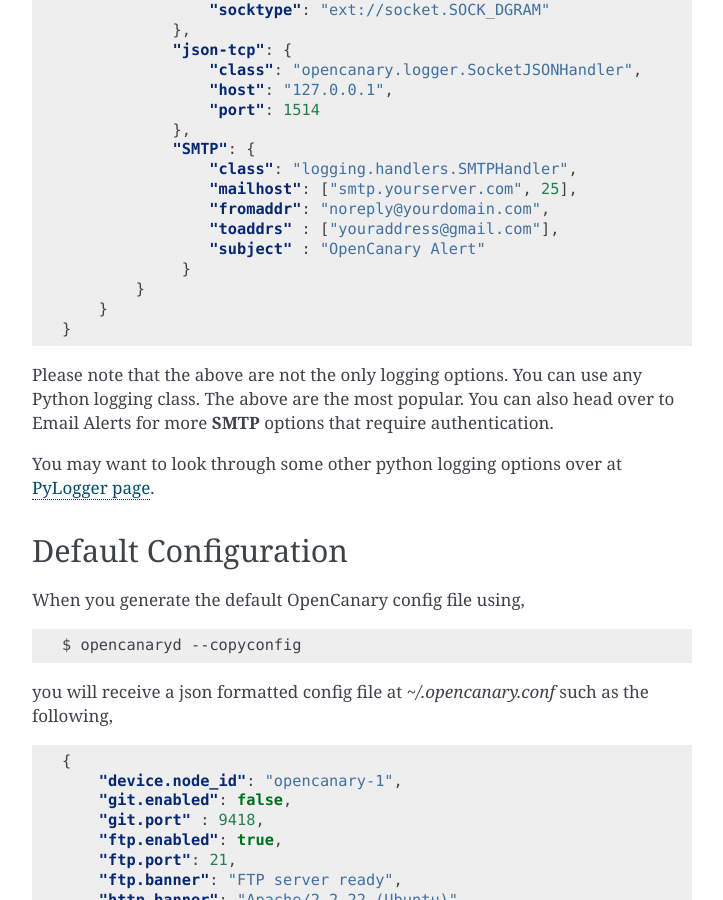
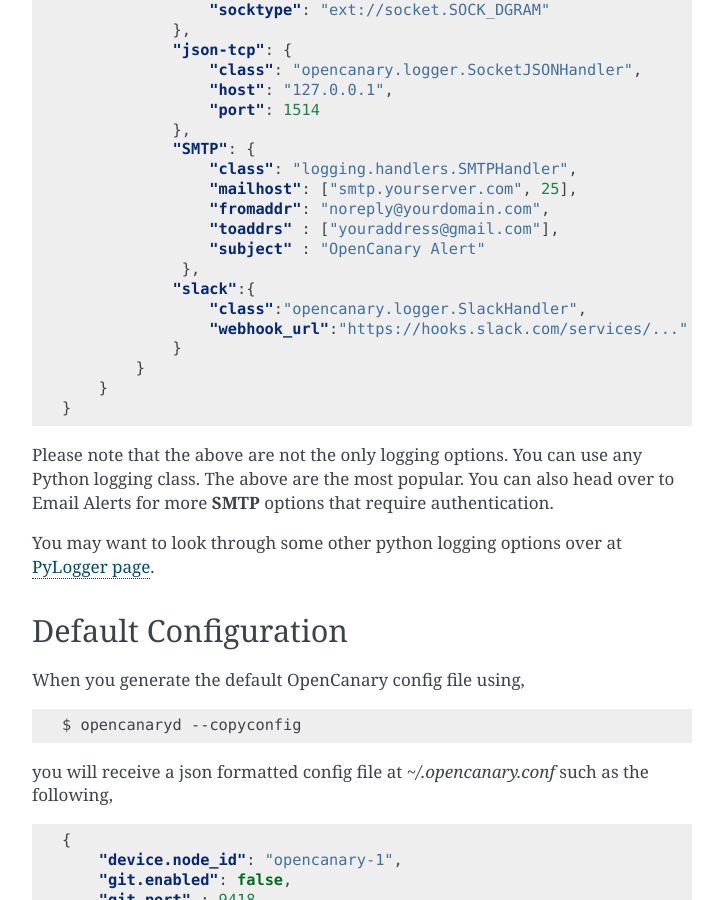
Before and after one commit to thinkst/opencanary, a Sphinx documentation site: the page built from docs/starting/configuration.rst, in a window 1280 px wide and 900 px high, scrolled down 1917 px. Shown: the whole window, without its empty margins (388-1111 px from the left). Built offline with Sphinx 7.4.7, drawn with Linux system fonts in a browser that asks for light colours.

Commit message:
Update opencanary configuration with slack example.

```diff
--- a/docs/starting/configuration.rst
+++ b/docs/starting/configuration.rst
@@ -91,7 +91,11 @@ add to the `logger` section in your config file,
                     "fromaddr": "noreply@yourdomain.com",
                     "toaddrs" : ["youraddress@gmail.com"],
                     "subject" : "OpenCanary Alert"
-                 }
+                 },
+                "slack":{
+                    "class":"opencanary.logger.SlackHandler",
+                    "webhook_url":"https://hooks.slack.com/services/..."
+                }
             }
         }
     }
```
